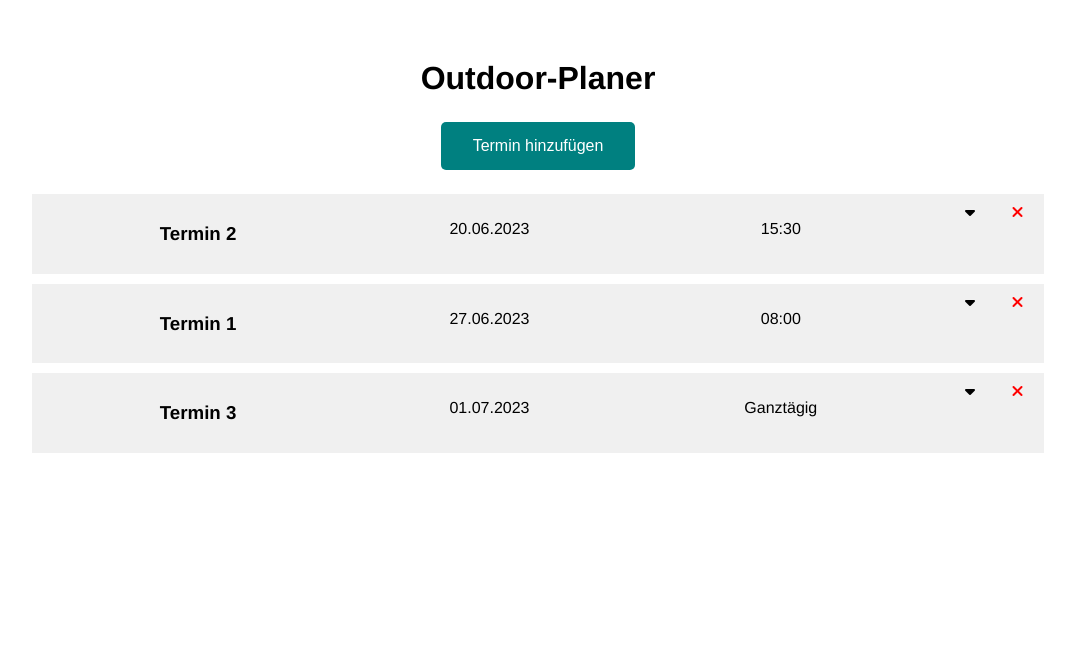
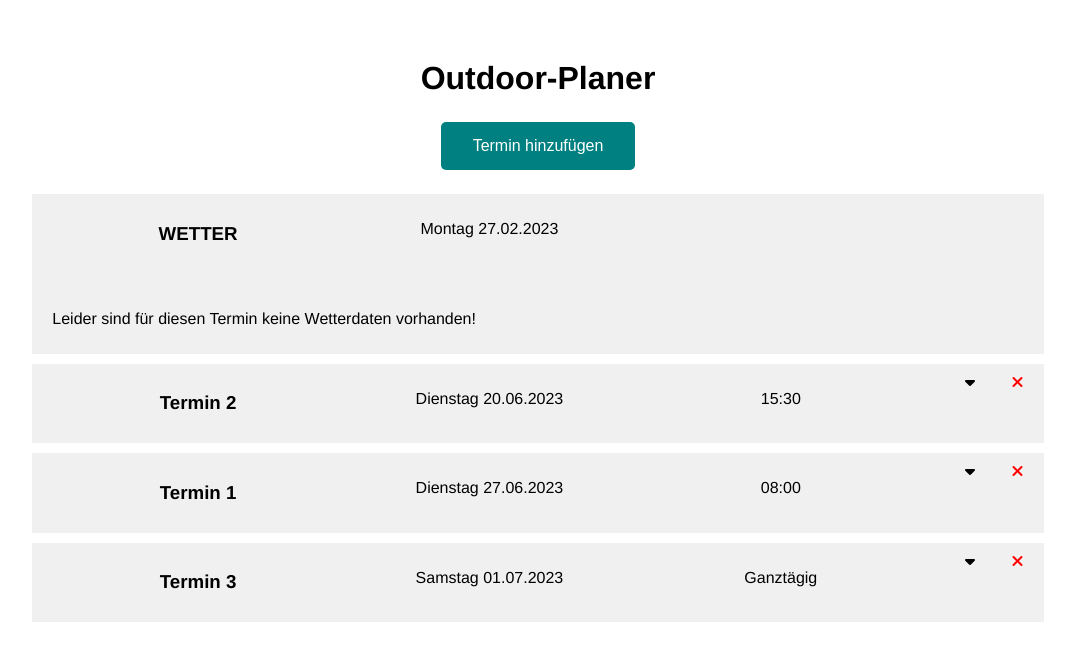
Before and after one commit to adriansuciu09/grabo, a Vue app: page / in a window 1280 px wide. Shown: the top 660 px of the page, without its empty margins (102-1177 px from the left). Built offline with nearby package versions, Linux system fonts and the light colour scheme.

Commit message:
Datumsformat und Wochentag angepasst

```diff
--- a/src/App.vue
+++ b/src/App.vue
@@ -1,10 +1,10 @@
 <template>
-<Header />
-<Button @click="showAddTask = !showAddTask" />
-<AddTask v-if="showAddTask" @add-task="addTask" @task-saved="showAddTask=false"/>
-<div class = "padding">
-</div>
-<TasksArray @delete-task="deleteTask" @updateWeather="getWeather" :tasks="tasks"/>
+  <Header/>
+  <Button @click="showAddTask = !showAddTask"/>
+  <AddTask v-if="showAddTask" @add-task="addTask" @task-saved="showAddTask=false"/>
+  <div class="padding">
+  </div>
+  <TasksArray @delete-task="deleteTask" @updateWeather="getWeather" :tasks="tasks"/>
 </template>
 
 <script>
@@ -26,41 +26,39 @@ export default {
     return {
       tasks: [],
       showAddTask: false,
-
     }
   },
   methods: {
-    deleteTask(id){
-      this.tasks = this.tasks.filter((task) =>task.id !== id)
+    deleteTask(id) {
+      this.tasks = this.tasks.filter((task) => task.id !== id)
     },
-    addTask(task){
+    addTask(task) {
       this.tasks = [...this.tasks, task]
       this.showAddTask = false
       //this.tasks.sort((a,b) => new Date(a.date) - new Date(b.date))
-      this.tasks.sort((a,b) => {
+      this.tasks.sort((a, b) => {
         const comp = new Date(a.date) - new Date(b.date);
         if (comp === 0) {
           const timeA = a.time.toLowerCase();
           const timeB = b.time.toLowerCase();
           if (timeA < timeB) {
             return -1;
-          } else if (timeA > timeB){
+          } else if (timeA > timeB) {
             return 1;
           } else {
             return 0;
           }
-        }
-        else {
+        } else {
           return comp;
         }
       });
 
 
     },
-    getWeather(task){
+    getWeather(task) {
       console.log("getWeather" + task.id);
       axios.get(`https://api.open-meteo.com/v1/forecast?latitude=47.81&longitude=9.64&daily=weathercode,temperature_2m_max,temperature_2m_min,apparent_temperature_max,apparent_temperature_min,sunrise,sunset,uv_index_max,uv_index_clear_sky_max,precipitation_sum,rain_sum,showers_sum,snowfall_sum,precipitation_hours,precipitation_probability_max,windspeed_10m_max,windgusts_10m_max,winddirection_10m_dominant,shortwave_radiation_sum,et0_fao_evapotranspiration&forecast_days=1&start_date=${task.date}&end_date=${task.date}&timezone=Europe%2FBerlin`)
-          .then((response) =>{
+          .then((response) => {
             console.log(response.data)
             task.weather = response.data.daily;
           })
@@ -85,13 +83,24 @@ export default {
           })
     },
   },
-  created(){
-    this.tasks= [
+  created() {
+    let y = new Date().getUTCFullYear();
+    let m = new Date().getUTCMonth() + 1;
+    let d = new Date().getUTCDate();
+    if (m < 10) {
+      m = "0" + m;
+    }
+    if (d < 10) {
+      d = "0" + d;
+    }
+    let date = y + "-" + m + "-" + d;
+    this.tasks = [
+      {id: 0, text: 'WETTER', date: date, time: '', description: '', show: true},
       {id: 1, text: 'Termin 1', date: '2023-06-27', time: '08:00', description: 'Beschreibung 1', show: false},
-      {id: 2, text: 'Termin 2', date: '2023-06-20', time: '15:30', description: 'Eine Beschreibung mit übertrieben viel Text, der im endeffekt keinen Sinn ergeben wird, sondern einfach nur die Beschreibung füllen soll, um zu sehen wie das Ganze zum Schluss aussehen wird und gegebenfalls angepasst werden kann.', show: false},
+      {id: 2,text: 'Termin 2',date: '2023-06-20',time: '15:30',description: 'Eine Beschreibung mit übertrieben viel Text, der im endeffekt keinen Sinn ergeben wird, sondern einfach nur die Beschreibung füllen soll, um zu sehen wie das Ganze zum Schluss aussehen wird und gegebenfalls angepasst werden kann.',show: false},
       {id: 3, text: 'Termin 3', date: '2023-07-01', time: 'Ganztägig', description: '', show: false},
     ];
-    this.tasks.sort((a,b) => new Date(a.date) - new Date(b.date))
+    this.tasks.sort((a, b) => new Date(a.date) - new Date(b.date))
   }
 }
 </script>
--- a/src/components/TaskSingle.vue
+++ b/src/components/TaskSingle.vue
@@ -5,11 +5,11 @@
     <p>{{dateformat(task.date)}} </p>
     <p>{{task.time}} </p>
     <div>
-      <i @click="onShow(task)" class = "fas fa-caret-down" v-if="!task.show"></i>
-      <i @click="onShow(task)" class = "fas fa-caret-up" v-else-if="task.show"></i>
+      <i @click="onShow(task)" class = "fas fa-caret-down" v-if="!task.show && task.id!==0"></i>
+      <i @click="onShow(task)" class = "fas fa-caret-up" v-else-if="task.show && task.id!==0"></i>
     </div>
     <div>
-      <i @click="onDelete(task.id)" id="delete" class = "fas fa-times"></i>
+      <i @click="onDelete(task.id)" id="delete" class = "fas fa-times" v-if="task.id!==0"></i>
     </div>
   </div>
   <div class="description" v-if="task.show && task.description">
@@ -17,7 +17,7 @@
     <div>{{task.description}}</div>
   </div>
   <div class="weather" v-if="task.show && !task.weather">
-    <p>Leider sind für diesen Termin keine Wetterdaten vorhanden, da der Termin mehr als zwei Wochen in der Zukunft liegt!</p>
+    <p>Leider sind für diesen Termin keine Wetterdaten vorhanden!</p><!-- , da der Termin mehr als zwei Wochen in der Zukunft liegt! -->
   </div>
   <div class="weather" v-else-if="task.show && task.weather">
     <p>
@@ -84,8 +84,10 @@ export default {
           task.show = !task.show
         },
         dateformat(date){
+          let array = ["Sonntag", "Montag","Dienstag","Mittwoch","Donnerstag","Freitag","Samstag"];
+          let day = new Date(date).getDay();
           date = date.match(/\d+/g);
-          return date[2] + "." + date[1] + "." + date[0];
+          return array[day] + " " + date[2] + "." + date[1] + "." + date[0];
         },
     }
 }
```
Also changed, not shown: 2 other files (tests, documents, lock files or other folders).
